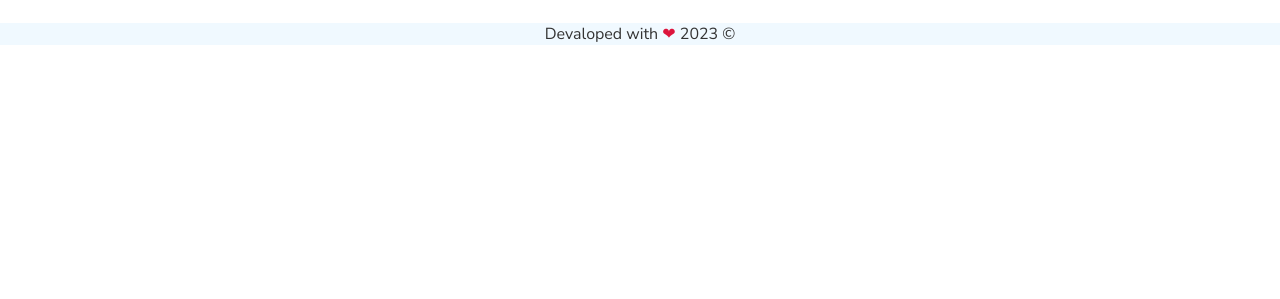
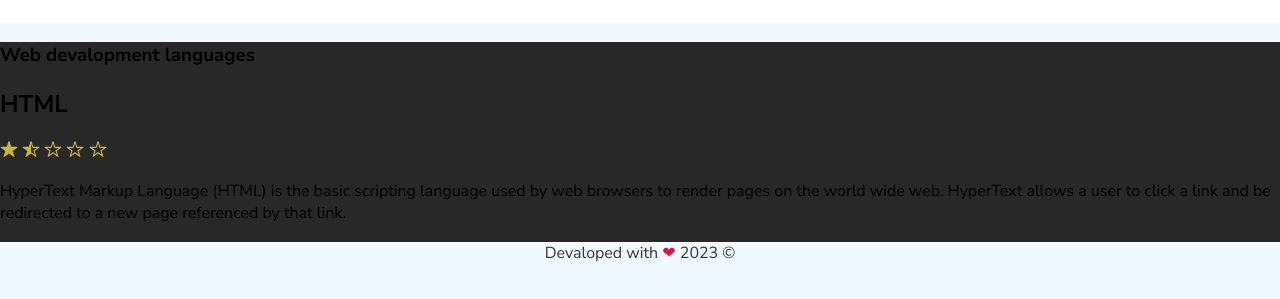
Before and after one commit to JSD-0423/Qusai-Issa-Project1, a website: page details.html in a window 1280 px wide. Shown: the part 211-510 px from the top of the page. Drawn offline with nearby package versions, Linux system fonts and the light colour scheme.

Commit message:
Create topic section

```diff
--- a/details.css
+++ b/details.css
@@ -0,0 +1,12 @@
+@import url('https://fonts.googleapis.com/css2?family=Nunito+Sans:wght@200;400;700&display=swap');
+
+body {
+    overflow-x: hidden;
+    font-family: 'Nunito Sans', sans-serif;
+    background-color: var(--bg_body);
+}
+
+.topic-info {
+    background-color: var(--bg_dark-body);
+    height: 200px;
+}
--- a/details.html
+++ b/details.html
@@ -7,6 +7,7 @@
     <meta name="viewport" content="width=device-width, initial-scale=1.0">
     <title>Details</title>
     <link rel="stylesheet" href="style.css">
+    <link rel="stylesheet" href="variables.css">
     <link rel="stylesheet" href="details.css">
 </head>
 
@@ -49,6 +50,21 @@
 
     </main>
 
+    <section class="topic-info">
+        <h3 class="topic-type">Web devalopment languages</h3>
+        <h2 class="topic-tittle">HTML</h2>
+        <div class="topic-rating" id="rater">
+            <ion-icon class="rating-icon" name="star"></ion-icon>
+            <ion-icon class="rating-icon" name="star-half"></ion-icon>
+            <ion-icon class="rating-icon" name="star-outline"></ion-icon>
+            <ion-icon class="rating-icon" name="star-outline"></ion-icon>
+            <ion-icon class="rating-icon" name="star-outline"></ion-icon>
+        </div>
+        <p class="topic-description">HyperText Markup Language (HTML) is the basic scripting language used by web
+            browsers to render pages on the world wide web. HyperText allows a user to click a link and be redirected to
+            a new page referenced by that link.</p>
+    </section>
+
 
 
 
--- a/index.js
+++ b/index.js
@@ -233,6 +233,6 @@ document.querySelector('.card-section-holder').innerHTML = cardData.map((card) =
 
 `).join('');
 
-const openDetails=()=>{
-  document.location.href ="details.html"
+const openDetails=() =>{
+  document.location.href ='details.html';
 }
--- a/style.css
+++ b/style.css
@@ -1,33 +1,5 @@
 @import url('https://fonts.googleapis.com/css2?family=Nunito+Sans:wght@200;400;700&display=swap');
 @import url('https://fonts.googleapis.com/css2?family=Lato:ital,wght@0,400;0,700;1,400;1,700&display=swap');
-
-:root {
-  --primary-color: #007bff;
-  --secondary-color: #6c757d;
-  --brand-primary: #0768ac;
-  --brand-secondary: #03c180;
-  --bg_default: #fff;
-  --bg_body: #f0f9ff;
-  --bg_body2: #d4ecfc;
-  --lines-color: #ddd;
-  --body-text: #333;
-  --heart-color: #dc143c;
-  --gold-color: #cdb73b;
-  --main-padding: 18px;
-  --card-radius: 12px;
-  --font-family: 'Nunito Sans', sans-serif;
-}
-
-.dark-theme {
-  /* Dark Mode */
-  --brand-primary: #0768ac;
-  --brand-secondary: #03c180;
-  --bg_default: #1a1a1a;
-  --bg_body: #282828;
-  --lines-color: #000;
-  --body-text: #ededed;
-  --heart-color: #dc143c;
-}
 
 body {
   height: fit-content;
--- /dev/null
+++ b/variables.css
@@ -0,0 +1,29 @@
+:root {
+    --primary-color: #007bff;
+    --secondary-color: #6c757d;
+    --brand-primary: #0768ac;
+    --brand-secondary: #03c180;
+    --bg_default: #fff;
+    --bg_body: #f0f9ff;
+    --bg_body2: #d4ecfc;
+    --lines-color: #ddd;
+    --body-text: #333;
+    --heart-color: #dc143c;
+    --gold-color: #cdb73b;
+    --main-padding: 18px;
+    --card-radius: 12px;
+    --font-family: 'Nunito Sans', sans-serif;
+    --bg_dark-body: #282828;
+
+  }
+
+  .dark-theme {
+    /* Dark Mode */
+    --brand-primary: #0768ac;
+    --brand-secondary: #03c180;
+    --bg_default: #1a1a1a;
+    --bg_body: #282828;
+    --lines-color: #000;
+    --body-text: #ededed;
+    --heart-color: #dc143c;
+  }
```
Also changed, not shown: index.html (+1 -0 lines).
